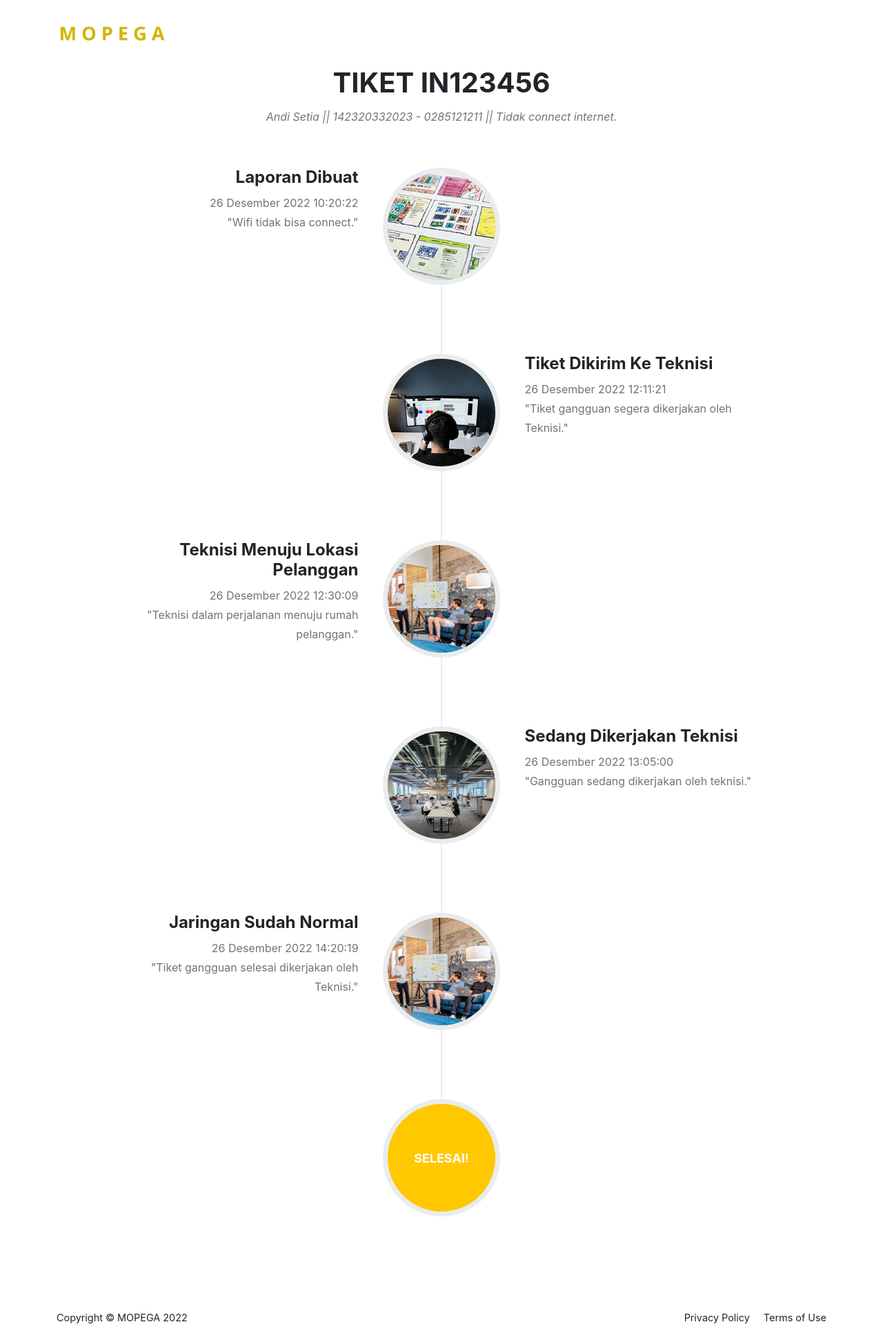
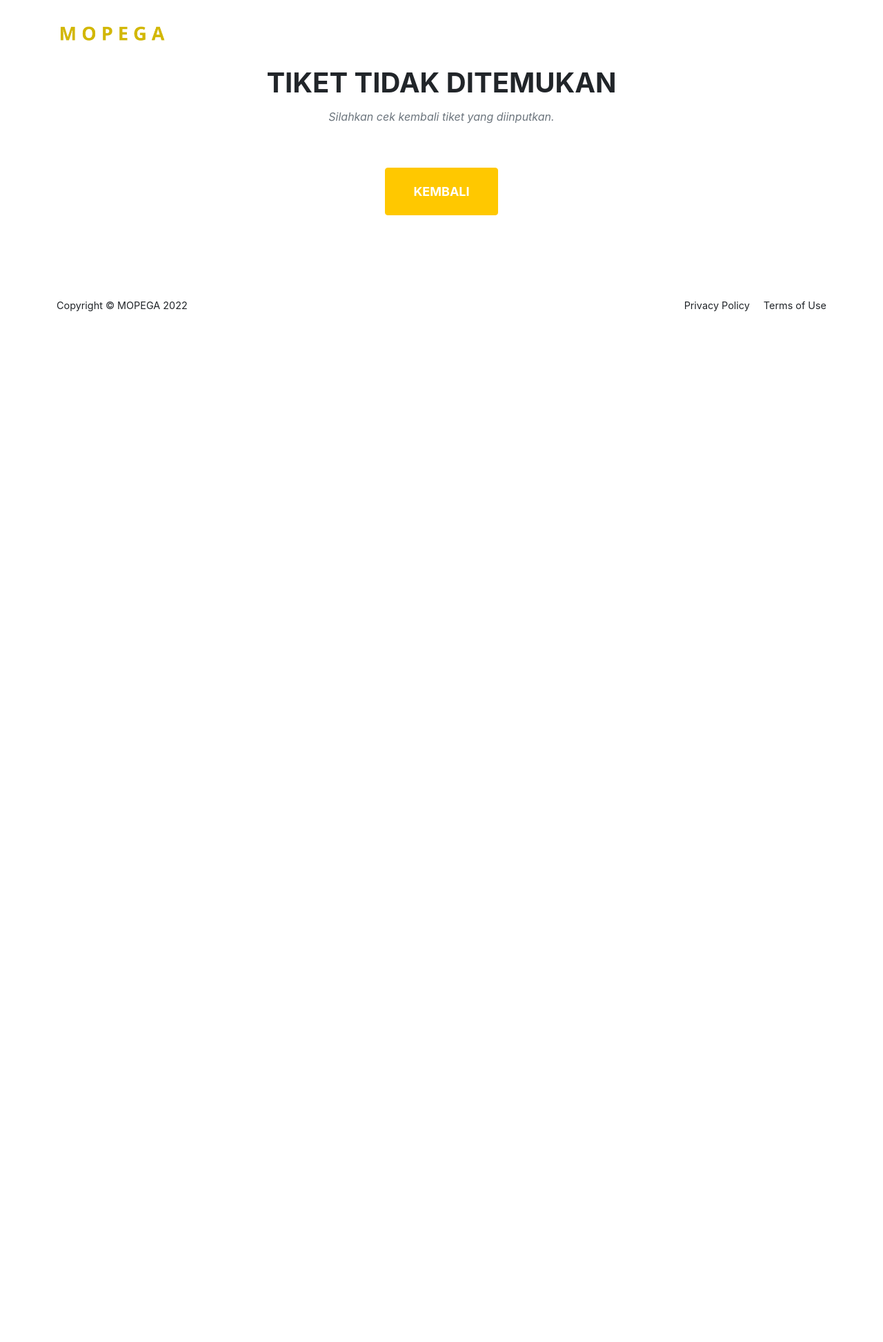
Before and after one commit to nurilmuslichin16/mopega-web, a CodeIgniter app: page /mopega/web/trackresult in a window 1280 px wide. Shown: the whole page at 69% size. After the commit the page ends 451 px from the top, so only its background shows below. Run offline with CodeIgniter, Linux system fonts and the light colour scheme; data comes from the database, SQL or seed files in the repository; some libraries are stand-ins or nearby versions; some web fonts are replaced.

Commit message:
Track Tiket FrontEnd Done...

```diff
--- a/application/controllers/Web.php
+++ b/application/controllers/Web.php
@@ -112,7 +112,13 @@ class Web extends CI_Controller
 
 	public function trackresult()
 	{
+		$this->load->model('model_gangguan');
+
+		$tiket	= $this->input->post('tiket');
+
 		$data['content']	= 'frontend/trackresult';
+		$data['info']		= $this->model_gangguan->get_where(['tiket' => $tiket])->row_array();
+		$data['data']		= $this->model_gangguan->log($tiket)->result_array();
 
 		$this->load->view('frontend/template', $data);
 	}
--- a/application/models/Model_gangguan.php
+++ b/application/models/Model_gangguan.php
@@ -19,7 +19,7 @@ class Model_gangguan extends CI_Model
     public function get_where($where)
     {
         // Jalankan query
-        $this->db->select('*');
+        $this->db->select('tb_gangguan.*, tb_pelanggan.*, tb_teknisi.id_telegram, tb_teknisi.nama_teknisi');
         $this->db->from($this->table);
         $this->db->join('tb_pelanggan', 'tb_pelanggan.id_pelanggan = tb_gangguan.id_pelanggan');
         $this->db->join('tb_teknisi', 'tb_teknisi.id_telegram = tb_gangguan.teknisi');
--- a/application/views/frontend/trackresult.php
+++ b/application/views/frontend/trackresult.php
@@ -1,71 +1,29 @@
 <!-- About-->
 <section class="page-section" id="about">
+    <?php if (isset($info)) { ?>
         <div class="container">
             <div class="text-center">
-            <h2 class="section-heading text-uppercase">Tiket IN123456</h2>
-            <h3 class="section-subheading text-muted">Andi Setia || 142320332023 - 0285121211 || Tidak connect internet.</h3>
+                <h2 class="section-heading text-uppercase">Tiket <?= $info['tiket']; ?></h2>
+                <h3 class="section-subheading text-muted"><?= $info['nama_pelanggan']; ?> || <?= $info['no_internet']; ?> - <?= $info['no_voice']; ?> || <?= $info['ket']; ?>.</h3>
             </div>
             <ul class="timeline">
-            <li>
+                <?php $no = 1;
+                foreach ($data as $log) : ?>
+                    <li <?= fmod($no, 2) == 0 ? "class='timeline-inverted'" : ""; ?>>
                         <div class="timeline-image"><img class="rounded-circle img-fluid" src="<?= base_url('assets/frontend/assets/img/about/1.jpg'); ?>" alt="..." /></div>
                         <div class="timeline-panel">
                             <div class="timeline-heading">
-                        <h4 class="subheading">Laporan Dibuat</h4>
+                                <h4 class="subheading"><?= logActionText($log['action']); ?></h4>
                             </div>
                             <div class="timeline-body">
-                        <p class="text-muted">26 Desember 2022 10:20:22</p>
-                        <p class="text-muted">"Wifi tidak bisa connect."</p>
+                                <p class="text-muted"><?= date_indo_jam($log['waktu']); ?></p>
+                                <p class="text-muted">"<?= $log['keterangan']; ?>"</p>
                             </div>
                         </div>
                     </li>
-            <li class="timeline-inverted">
-                <div class="timeline-image"><img class="rounded-circle img-fluid" src="<?= base_url('assets/frontend/assets/img/about/2.jpg'); ?>" alt="..." /></div>
-                <div class="timeline-panel">
-                    <div class="timeline-heading">
-                        <h4 class="subheading">Tiket Dikirim Ke Teknisi</h4>
-                    </div>
-                    <div class="timeline-body">
-                        <p class="text-muted">26 Desember 2022 12:11:21</p>
-                        <p class="text-muted">"Tiket gangguan segera dikerjakan oleh Teknisi."</p>
-                    </div>
-                </div>
-            </li>
-            <li>
-                <div class="timeline-image"><img class="rounded-circle img-fluid" src="<?= base_url('assets/frontend/assets/img/about/3.jpg'); ?>" alt="..." /></div>
-                <div class="timeline-panel">
-                    <div class="timeline-heading">
-                        <h4 class="subheading">Teknisi Menuju Lokasi Pelanggan</h4>
-                    </div>
-                    <div class="timeline-body">
-                        <p class="text-muted">26 Desember 2022 12:30:09</p>
-                        <p class="text-muted">"Teknisi dalam perjalanan menuju rumah pelanggan."</p>
-                    </div>
-                </div>
-            </li>
-            <li class="timeline-inverted">
-                <div class="timeline-image"><img class="rounded-circle img-fluid" src="<?= base_url('assets/frontend/assets/img/about/4.jpg'); ?>" alt="..." /></div>
-                <div class="timeline-panel">
-                    <div class="timeline-heading">
-                        <h4 class="subheading">Sedang Dikerjakan Teknisi</h4>
-                    </div>
-                    <div class="timeline-body">
-                        <p class="text-muted">26 Desember 2022 13:05:00</p>
-                        <p class="text-muted">"Gangguan sedang dikerjakan oleh teknisi."</p>
-                    </div>
-                </div>
-            </li>
-            <li>
-                <div class="timeline-image"><img class="rounded-circle img-fluid" src="<?= base_url('assets/frontend/assets/img/about/3.jpg'); ?>" alt="..." /></div>
-                <div class="timeline-panel">
-                    <div class="timeline-heading">
-                        <h4 class="subheading">Jaringan Sudah Normal</h4>
-                    </div>
-                    <div class="timeline-body">
-                        <p class="text-muted">26 Desember 2022 14:20:19</p>
-                        <p class="text-muted">"Tiket gangguan selesai dikerjakan oleh Teknisi."</p>
-                    </div>
-                </div>
-            </li>
+                <?php $no++;
+                endforeach; ?>
+                <?php if ($info['status'] == 4) { ?>
                     <li class="timeline-inverted">
                         <div class="timeline-image">
                             <h4>
@@ -74,6 +32,16 @@
                             </h4>
                         </div>
                     </li>
+                <?php } ?>
             </ul>
         </div>
+    <?php } else { ?>
+        <div class="container">
+            <div class="text-center">
+                <h2 class="section-heading text-uppercase">Tiket Tidak Ditemukan</h2>
+                <h3 class="section-subheading text-muted">Silahkan cek kembali tiket yang diinputkan.</h3>
+                <div class="text-center"><a class="btn btn-primary btn-xl text-uppercase" href="<?= base_url('web/track'); ?>">Kembali</a></div>
+            </div>
+        </div>
+    <?php } ?>
 </section>
```
Also changed, not shown: application/helpers/view_helper.php (+44 -0 lines). Lines whose indentation alone changed are shown as unchanged.
